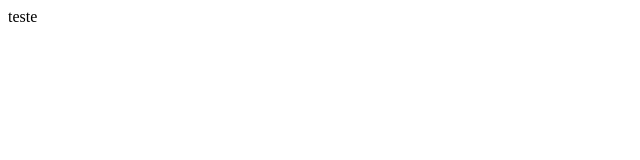
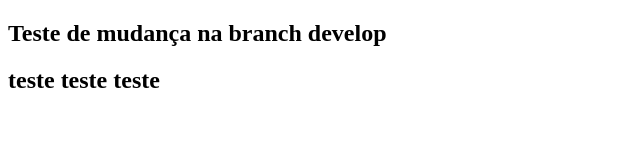
Before and after one commit to anamelissavico/hello-word, a plain HTML site: page index.html in a window 1280 px wide. Shown: the whole page, without its empty margins (0-640 px from the left). Drawn offline with Linux system fonts and the light colour scheme.

Commit message:
testando

```diff
--- a/index.html
+++ b/index.html
@@ -7,6 +7,7 @@
     <title>Document</title>
 </head>
 <body>
-    teste
+    <h2>Teste de mudança na branch develop</h2>
+    <h2>teste teste teste</h2>
 </body>
 </html>
```
Also changed, not shown: 1 other file.
